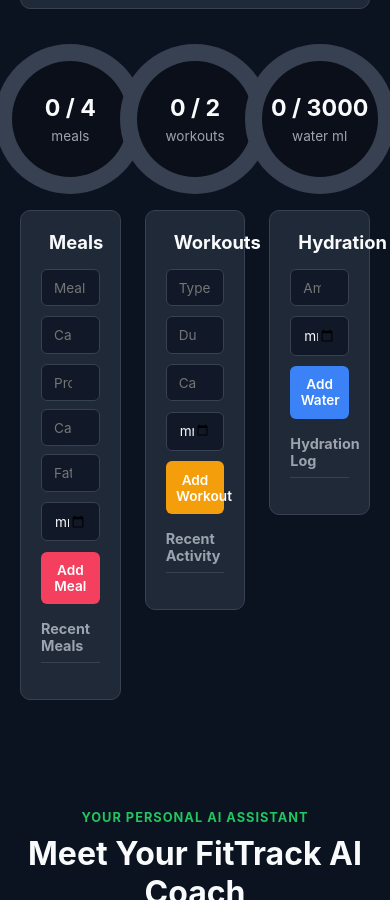
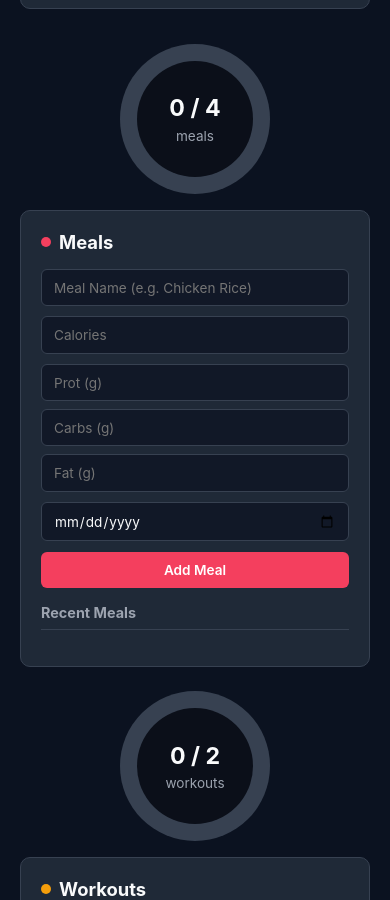
Before and after one commit to mnn59-droid/mealtracker, a website: page index.html in a window 390 px wide. Shown: the part 996-1896 px from the top of the page. Drawn offline with Linux system fonts and the light colour scheme; no server answers.

Commit message:
Fix dashboard layout for smaller screens
Add media query to adjust dashboard layout for smaller screens.

```diff
--- a/style.css
+++ b/style.css
@@ -1120,3 +1120,10 @@
     max-width: 950px;
     margin: 60px auto;
 }
+
+/* Fix dashboard layout on smaller screens */
+@media (max-width: 1024px) {
+    .wireframe-three-column {
+        grid-template-columns: 1fr;
+    }
+}
```
